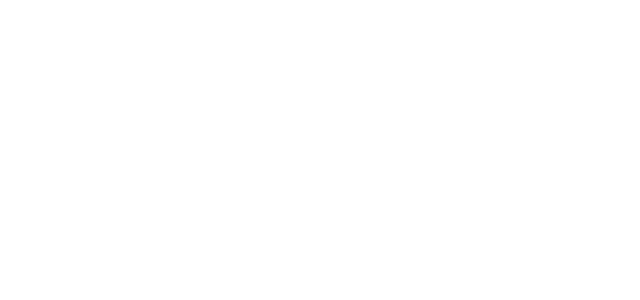
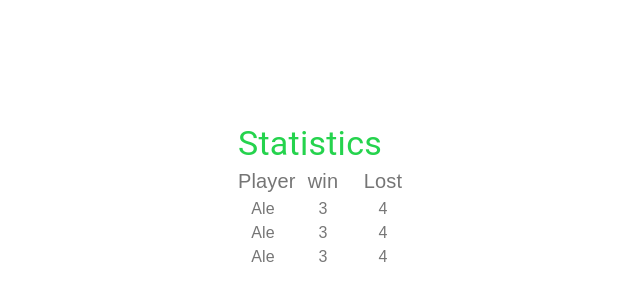
Before and after one commit to mact200590/spymovil, a React (Create React App) app: page /statistics in a window 1280 px wide. Shown: the part 204-504 px from the top of the page, without its empty margins (312-952 px from the left). Built offline with nearby package versions, Linux system fonts and the light colour scheme.

Commit message:
refactory GDStatistics

```diff
--- a/src/page/GDStatistics.tsx
+++ b/src/page/GDStatistics.tsx
@@ -1,18 +1,18 @@
-import React from 'react'
-import { makeStyles } from '@material-ui/styles';
-import { Typography } from '@material-ui/core';
+import { Typography } from "@material-ui/core";
+import { makeStyles } from "@material-ui/styles";
+import React from "react";
 
-interface Props {
-    summary: { name: string, won: number, lost: number }[]
-}
-
-const GDStatistics = ({ summary }: Props) => {
+const GDStatistics = () => {
   const classes = useStyles();
-    const arr = [{ name: 'Ale', won: 3, lost: 4 }, { name: 'Ale', won: 3, lost: 4 }, { name: 'Ale', won: 3, lost: 4 }]
+  const arr = [
+    { name: "Ale", win: 3, lost: 4 },
+    { name: "Ale", win: 3, lost: 4 },
+    { name: "Ale", win: 3, lost: 4 }
+  ];
 
   return (
     <div className={classes.mainContainer}>
-            <Typography variant="h4" color={"primary"} align="center">
+      <Typography variant="h4" color={"primary"} align="left">
         {"Statistics"}
       </Typography>
       <div className={classes.row}>
@@ -30,7 +30,7 @@ const GDStatistics = ({ summary }: Props) => {
           align="center"
           className={classes.headRow}
         >
-                    {"Won"}
+          {"win"}
         </Typography>
         <Typography
           variant="h6"
@@ -58,7 +58,7 @@ const GDStatistics = ({ summary }: Props) => {
             align="center"
             className={classes.headRow}
           >
-                        {item.won}
+            {item.win}
           </Typography>
           <Typography
             variant="body1"
@@ -89,6 +89,5 @@ const useStyles = makeStyles(theme => ({
     width: 50,
     paddingRight: 10,
     fontFamily: "sans-serif"
-
   }
 }));
```
Also changed, not shown: src/page/routes/routesInfo.tsx (+12 -0 lines). Lines whose indentation alone changed are shown as unchanged.
